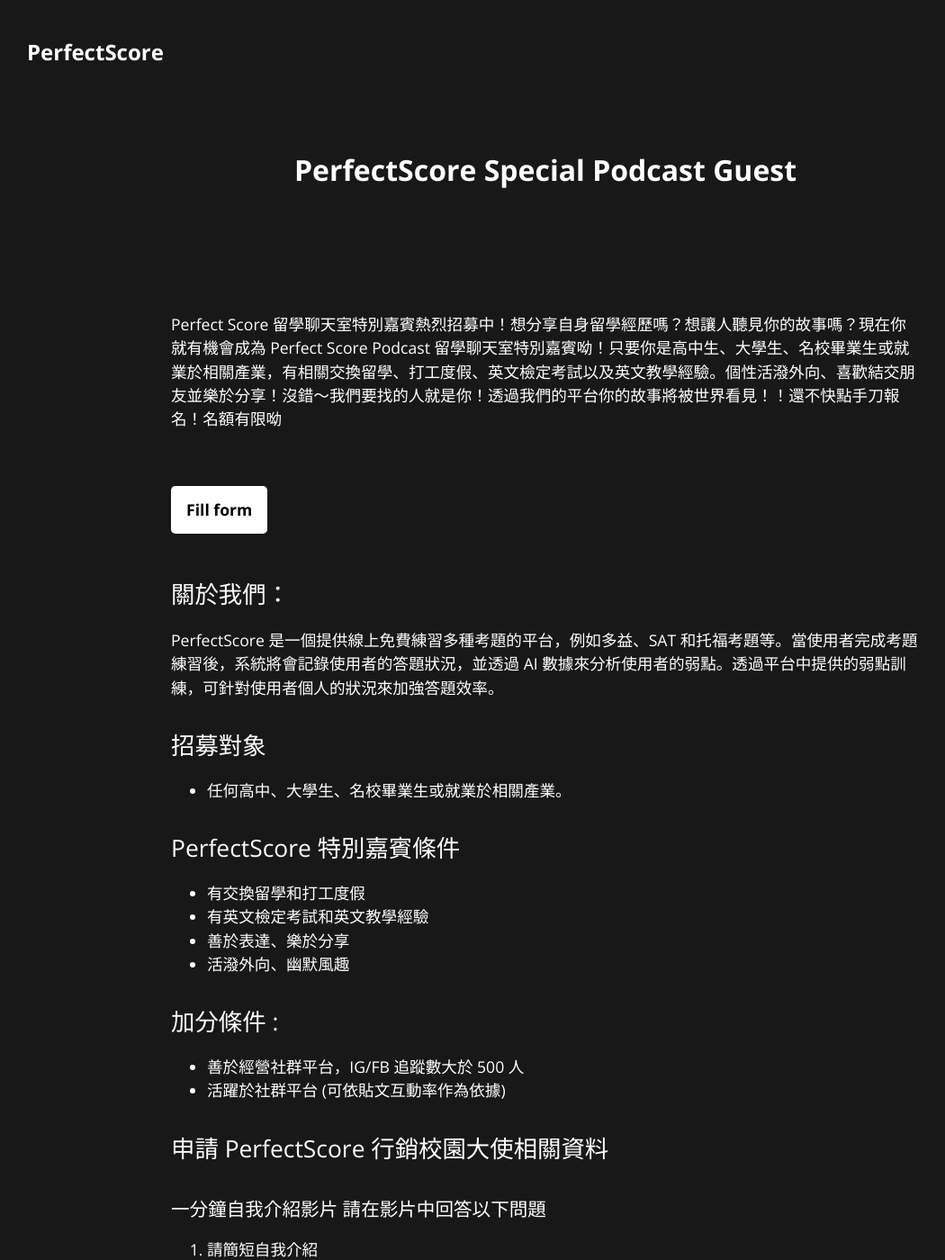
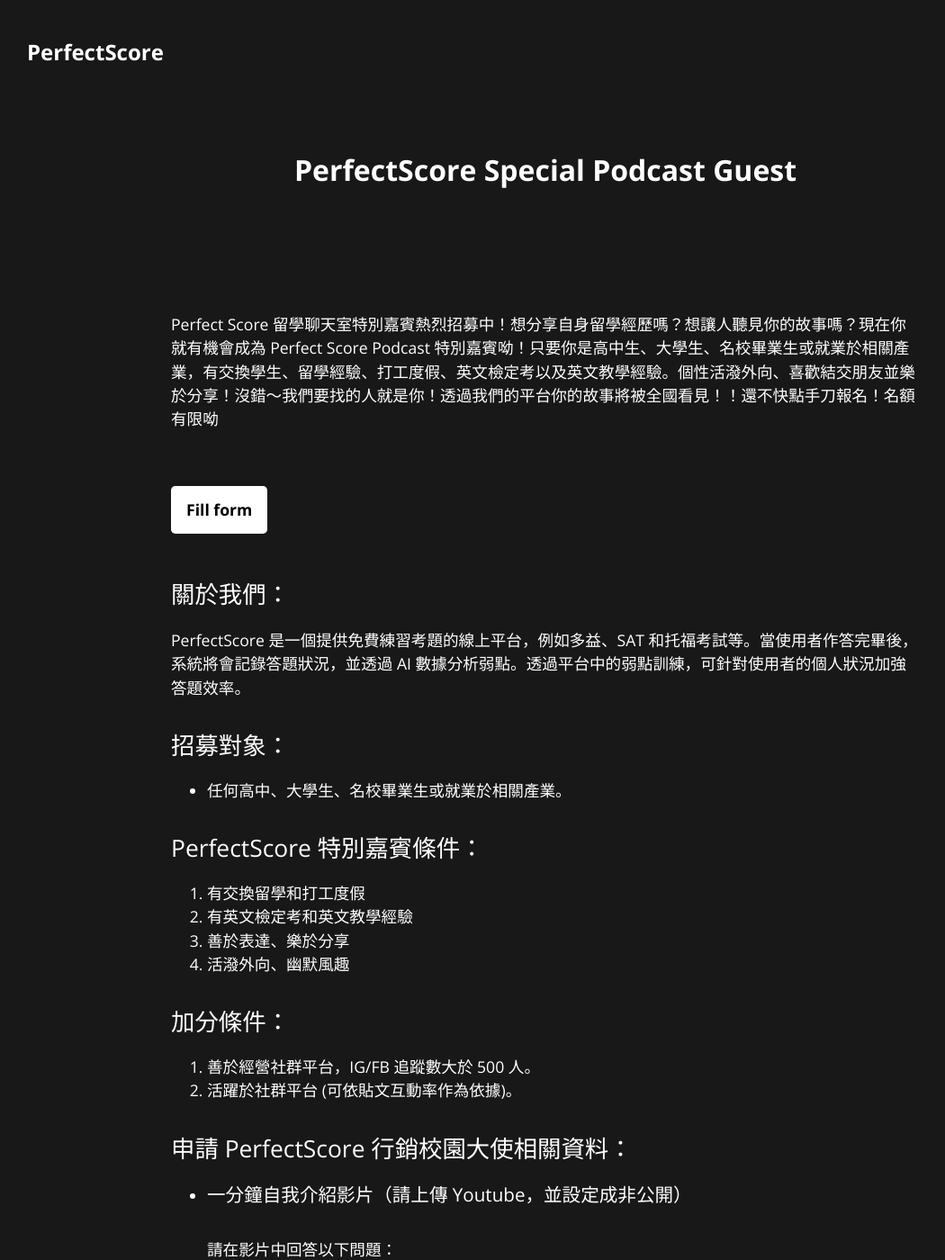
Before and after one commit to FatBullPublic/pages, a Jekyll site: the page built from podcast-guest-ch.md, in a window 1280 px wide and 1400 px high. Shown: the whole window at 90% size, without its empty margins (34-1084 px from the left). Built offline with Jekyll 4.4.1, drawn with Linux system fonts in a browser that asks for light colours; some of the changed text lies outside the part shown.

Commit message:
update documents

```diff
--- a/podcast-guest-ch.md
+++ b/podcast-guest-ch.md
@@ -3,7 +3,7 @@ layout: podcast
 title: Perfect Score Podcast 特別嘉賓
 ---
 
-Perfect Score 留學聊天室特別嘉賓熱烈招募中！想分享自身留學經歷嗎？想讓人聽見你的故事嗎？現在你就有機會成為 Perfect Score Podcast 留學聊天室特別嘉賓呦！只要你是高中生、大學生、名校畢業生或就業於相關產業，有相關交換留學、打工度假、英文檢定考試以及英文教學經驗。個性活潑外向、喜歡結交朋友並樂於分享！沒錯～我們要找的人就是你！透過我們的平台你的故事將被世界看見！！還不快點手刀報名！名額有限呦
+Perfect Score 留學聊天室特別嘉賓熱烈招募中！想分享自身留學經歷嗎？想讓人聽見你的故事嗎？現在你就有機會成為 Perfect Score Podcast 特別嘉賓呦！只要你是高中生、大學生、名校畢業生或就業於相關產業，有交換學生、留學經驗、打工度假、英文檢定考以及英文教學經驗。個性活潑外向、喜歡結交朋友並樂於分享！沒錯～我們要找的人就是你！透過我們的平台你的故事將被全國看見！！還不快點手刀報名！名額有限呦
 
 <br/>
 
@@ -12,35 +12,35 @@ Perfect Score 留學聊天室特別嘉賓熱烈招募中！想分享自身留學
 
 ## 關於我們：
 
-PerfectScore 是一個提供線上免費練習多種考題的平台，例如多益、SAT 和托福考題等。當使用者完成考題練習後，系統將會記錄使用者的答題狀況，並透過 AI 數據來分析使用者的弱點。透過平台中提供的弱點訓練，可針對使用者個人的狀況來加強答題效率。
+PerfectScore 是一個提供免費練習考題的線上平台，例如多益、SAT 和托福考試等。當使用者作答完畢後，系統將會記錄答題狀況，並透過 AI 數據分析弱點。透過平台中的弱點訓練，可針對使用者的個人狀況加強答題效率。
 
-## 招募對象
+## 招募對象：
 
 - 任何高中、大學生、名校畢業生或就業於相關產業。
 
-## PerfectScore 特別嘉賓條件
+## PerfectScore 特別嘉賓條件：
 
-- 有交換留學和打工度假
-- 有英文檢定考試和英文教學經驗
-- 善於表達、樂於分享
-- 活潑外向、幽默風趣
+1. 有交換留學和打工度假
+2. 有英文檢定考和英文教學經驗
+3. 善於表達、樂於分享
+4. 活潑外向、幽默風趣
 
-## 加分條件 :
+## 加分條件：
 
-- 善於經營社群平台，IG/FB 追蹤數大於 500 人
-- 活躍於社群平台 (可依貼文互動率作為依據)
+1. 善於經營社群平台，IG/FB 追蹤數大於 500 人。
+2. 活躍於社群平台 (可依貼文互動率作為依據)。
 
-## 申請 PerfectScore 行銷校園大使相關資料
+## 申請 PerfectScore 行銷校園大使相關資料：
 
-### 一分鐘自我介紹影片 請在影片中回答以下問題
+- ### 一分鐘自我介紹影片（請上傳 Youtube，並設定成非公開）
 
-1. 請簡短自我介紹
-2. 為什麼想成為 Perfect Score Podcast 特別嘉賓？
-3. 透過我們的平台想分享的相關內容？
+  #### 請在影片中回答以下問題：
 
-### 表單 請附上以上相關資料的連結於表單中
+  1. 請簡短自我介紹。
+  2. 為什麼想成為 Perfect Score Podcast 特別嘉賓？
+  3. 透過我們的平台想分享的相關內容？
 
-#### Perfect Score Podcast 特別嘉賓申請表:
+- ### Perfect Score Podcast 特別嘉賓申請表
 
-[Fill form](https://2bs9m2ujxlo.typeform.com/to/A8yMM139){: .btn#page-btn}
-<br/>
+  [Fill form](https://2bs9m2ujxlo.typeform.com/to/A8yMM139){: .btn#page-btn}
+  <br/>
```
Also changed, not shown: podcast-guest-en.md (+13 -13 lines).
